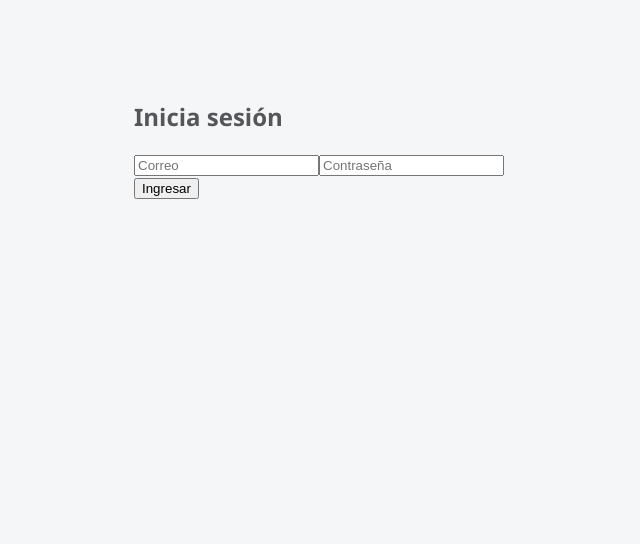
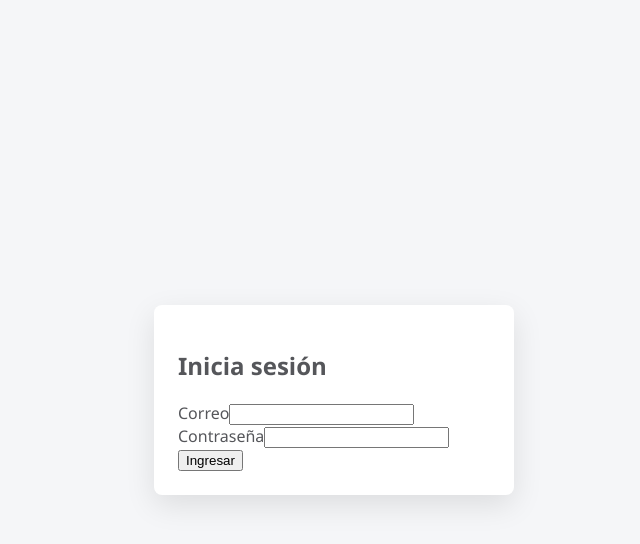
Before and after one commit to jose-rivera-aralo/erp-terminal-nld, a Next.js app: page /login in a window 1280 px wide. Shown: the top 544 px of the page, without its empty margins (306-946 px from the left). Built offline with nearby package versions, Linux system fonts and the light colour scheme; no server answers.

Commit message:
Fix redirect post login

```diff
--- a/app/inicio/page.tsx
+++ b/app/inicio/page.tsx
@@ -15,7 +15,7 @@ export default async function InicioPage() {
   return (
     <main style={{ padding: 40 }}>
       <h1>Inicio</h1>
-      <p>Bienvenido a {session.user.email}</p>
+      <p>Bienvenido {session.user.email}</p>
     </main>
   )
 }
--- a/app/login/page.tsx
+++ b/app/login/page.tsx
@@ -6,6 +6,7 @@ import { supabaseBrowser } from '@/lib/supabaseBrowser'
 
 export default function LoginPage() {
   const router = useRouter()
+
   const [email, setEmail] = useState('')
   const [password, setPassword] = useState('')
   const [loading, setLoading] = useState(false)
@@ -16,7 +17,7 @@ export default function LoginPage() {
     setLoading(true)
     setError(null)
 
-    const { error } = await supabaseBrowser.auth.signInWithPassword({
+    const { data, error } = await supabaseBrowser.auth.signInWithPassword({
       email,
       password,
     })
@@ -27,34 +28,55 @@ export default function LoginPage() {
       return
     }
 
-    router.push('/inicio')
-    router.refresh()
+    // 🔑 ESPERAMOS a que Supabase escriba la sesión
+    await new Promise((r) => setTimeout(r, 300))
+
+    // 🔁 FORZAMOS navegación
+    router.replace('/inicio')
   }
 
   return (
-    <form onSubmit={handleLogin} style={{ maxWidth: 400, margin: '100px auto' }}>
+    <main
+      style={{
+        minHeight: '100vh',
+        display: 'flex',
+        alignItems: 'center',
+        justifyContent: 'center',
+      }}
+    >
+      <form
+        onSubmit={handleLogin}
+        style={{
+          width: 360,
+          padding: 24,
+          borderRadius: 8,
+          background: '#fff',
+          boxShadow: '0 10px 30px rgba(0,0,0,.1)',
+        }}
+      >
         <h2>Inicia sesión</h2>
 
+        <label>Correo</label>
         <input
           value={email}
           onChange={(e) => setEmail(e.target.value)}
-        placeholder="Correo"
           required
         />
 
+        <label>Contraseña</label>
         <input
           type="password"
           value={password}
           onChange={(e) => setPassword(e.target.value)}
-        placeholder="Contraseña"
           required
         />
 
         {error && <p style={{ color: 'red' }}>{error}</p>}
 
         <button type="submit" disabled={loading}>
-        {loading ? 'Ingresando...' : 'Ingresar'}
+          {loading ? 'Ingresando…' : 'Ingresar'}
         </button>
       </form>
+    </main>
   )
 }
```
Lines whose indentation alone changed are shown as unchanged.
